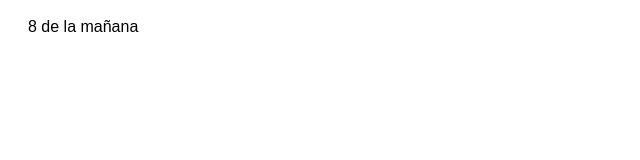
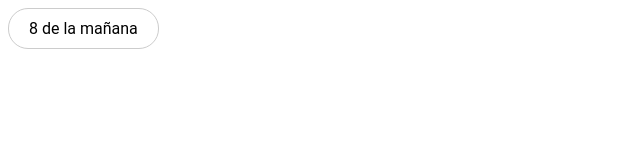
Before and after one commit to Aljfergo/NotionEmbeddedHTMLs, a plain HTML site: page index.html in a window 1280 px wide. Shown: the full height of the page, 0-640 px from the left. Drawn offline with Linux system fonts and the light colour scheme.

Commit message:
Update index.html

```diff
--- a/index.html
+++ b/index.html
@@ -4,12 +4,25 @@
     <meta charset="UTF-8">
     <meta name="viewport" content="width=device-width, initial-scale=1.0">
     <title>Botón de 8 de la mañana</title>
+    <style>
+        .boton-8am {
+            background-color: white;
+            color: black;
+            padding: 10px 20px;
+            font-size: 16px;
+            border: 1px solid #ccc;
+            border-radius: 20px;
+            font-family: 'Roboto', sans-serif;
+            cursor: pointer;
+        }
+    </style>
 </head>
 <body>
-    <button style="background-color: white; color: black; padding: 10px 20px; font-size: 16px; border: none; cursor: pointer;" onclick="openUrls()">8 de la mañana</button>
+    <button class="boton-8am" onclick="abrirEnlaces()">8 de la mañana</button>
 
     <script>
-        function openUrls() {
+        function abrirEnlaces() {
+            window.open('https://drive.google.com/', '_blank');
             window.open('https://technosylva.bamboohr.com/home/', '_blank');
         }
     </script>
```
